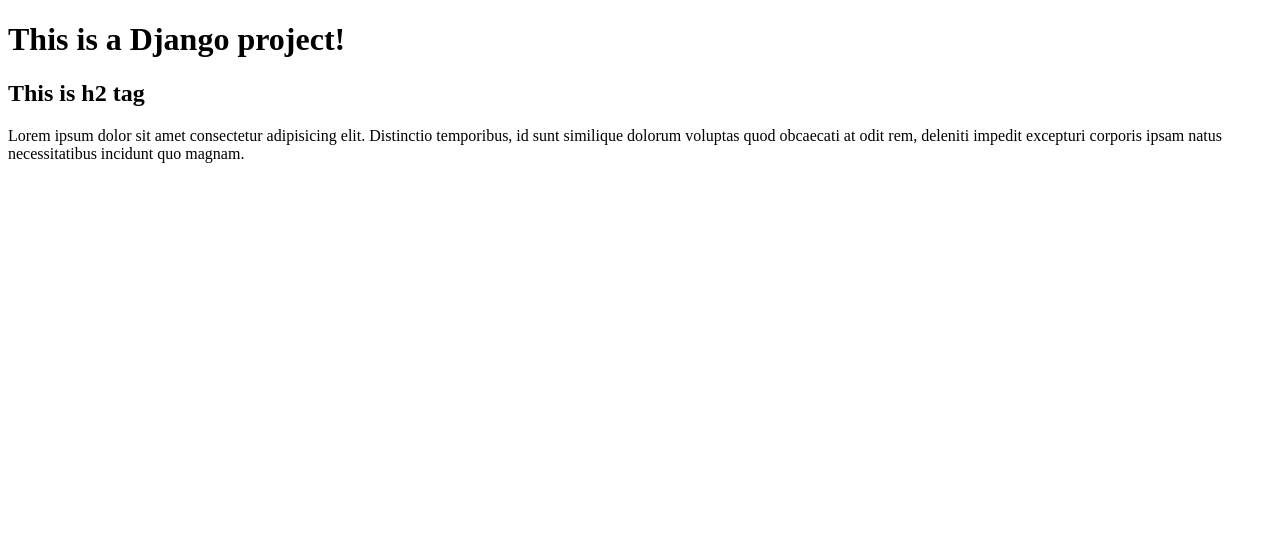
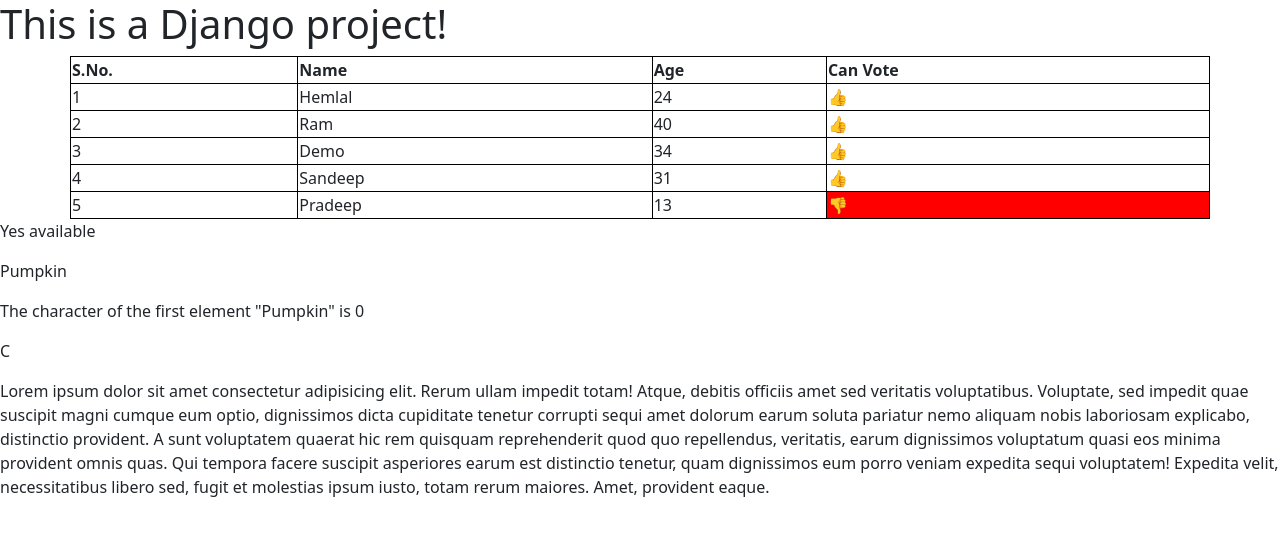
Before and after one commit to Hem1144/django-backend, a Django app: page / in a window 1280 px wide. Shown: the top 536 px of the page. Run offline with Django 5.2, Linux system fonts and the light colour scheme.

Commit message:
feat: Applied some template engines of Django

```diff
--- a/home/templates/index.html
+++ b/home/templates/index.html
@@ -3,11 +3,62 @@
 <head>
   <meta charset="UTF-8">
   <meta name="viewport" content="width=device-width, initial-scale=1.0">
+  <link href="https://cdn.jsdelivr.net/npm/bootstrap@5.3.3/dist/css/bootstrap.min.css" rel="stylesheet" integrity="sha384-QWTKZyjpPEjISv5WaRU9OFeRpok6YctnYmDr5pNlyT2bRjXh0JMhjY6hW+ALEwIH" crossorigin="anonymous">
   <title>Django Project</title>
+  <style>
+    table, th, td {
+  border: 1px solid black;
+  border-collapse: collapse;
+}
+  </style>
 </head>
 <body>
   <h1>This is a Django project!</h1>
-  <h2>This is h2 tag</h2>
-  Lorem ipsum dolor sit amet consectetur adipisicing elit. Distinctio temporibus, id sunt similique dolorum voluptas quod obcaecati at odit rem, deleniti impedit excepturi corporis ipsam natus necessitatibus incidunt quo magnam.
+
+  <table class="container">
+  <tr>
+    <th>S.No.</th>
+    <th>Name</th>
+    <th>Age</th>
+    <th>Can Vote</th>
+  </tr>
+  <tr>
+    {% for people in peoples %}
+  </tr>
+  <tr>
+    <td>{{forloop.counter}}</td>
+    <td>{{people.name}}</td>
+    <td>{{people.age}}</td>
+    <td {% if people.age < 18 %} style="background:red" {% endif %}>
+    {% if people.age >= 18 %}
+          👍
+        {% else %}
+        👎
+        {% endif %}
+    </td>
+  </tr>
+  {% endfor %}
+</table>
+
+<p>{% if "Tomato" in vegetables %}
+    Yes available
+  {% else %}
+    Not available
+  {% endif %}
+</p>
+
+<p>{{vegetables.0}}</p>
+{% for vegetable in vegetables %}
+    {% if forloop.first %}
+        <p>The character of the first element "{{ vegetable }}" is {{ forloop.counter0 }}</p>
+    {% endif %}
+{% endfor %}
+
+<p>{{ vegetables.2|slice:":1" }}</p>
+
+{{text}}
+
+
+  <script>console.log("Django Lover")</script>
 </body>
 </html>
--- a/home/views.py
+++ b/home/views.py
@@ -3,7 +3,24 @@ from django.http import HttpResponse
 
 
 def home(request):
-    return render(request, "index.html")
+
+    pepoles = [
+        {"name": "Hemlal", "age": 24},
+        {"name": "Ram", "age": 40},
+        {"name": "Demo", "age": 34},
+        {"name": "Sandeep", "age": 31},
+        {"name": "Pradeep", "age": 13},
+    ]
+
+    vegetables = ["Pumpkin", "Tomato", "Cauliflower", "Cabbage"]
+
+    text = """Lorem ipsum dolor sit amet consectetur adipisicing elit. Rerum ullam impedit totam! Atque, debitis officiis amet sed veritatis voluptatibus. Voluptate, sed impedit quae suscipit magni cumque eum optio, dignissimos dicta cupiditate tenetur corrupti sequi amet dolorum earum soluta pariatur nemo aliquam nobis laboriosam explicabo, distinctio provident. A sunt voluptatem quaerat hic rem quisquam reprehenderit quod quo repellendus, veritatis, earum dignissimos voluptatum quasi eos minima provident omnis quas. Qui tempora facere suscipit asperiores earum est distinctio tenetur, quam dignissimos eum porro veniam expedita sequi voluptatem! Expedita velit, necessitatibus libero sed, fugit et molestias ipsum iusto, totam rerum maiores. Amet, provident eaque."""
+
+    return render(
+        request,
+        "index.html",
+        context={"peoples": pepoles, "text": text, "vegetables": vegetables},
+    )
 
 
 def success_page(request):
```
